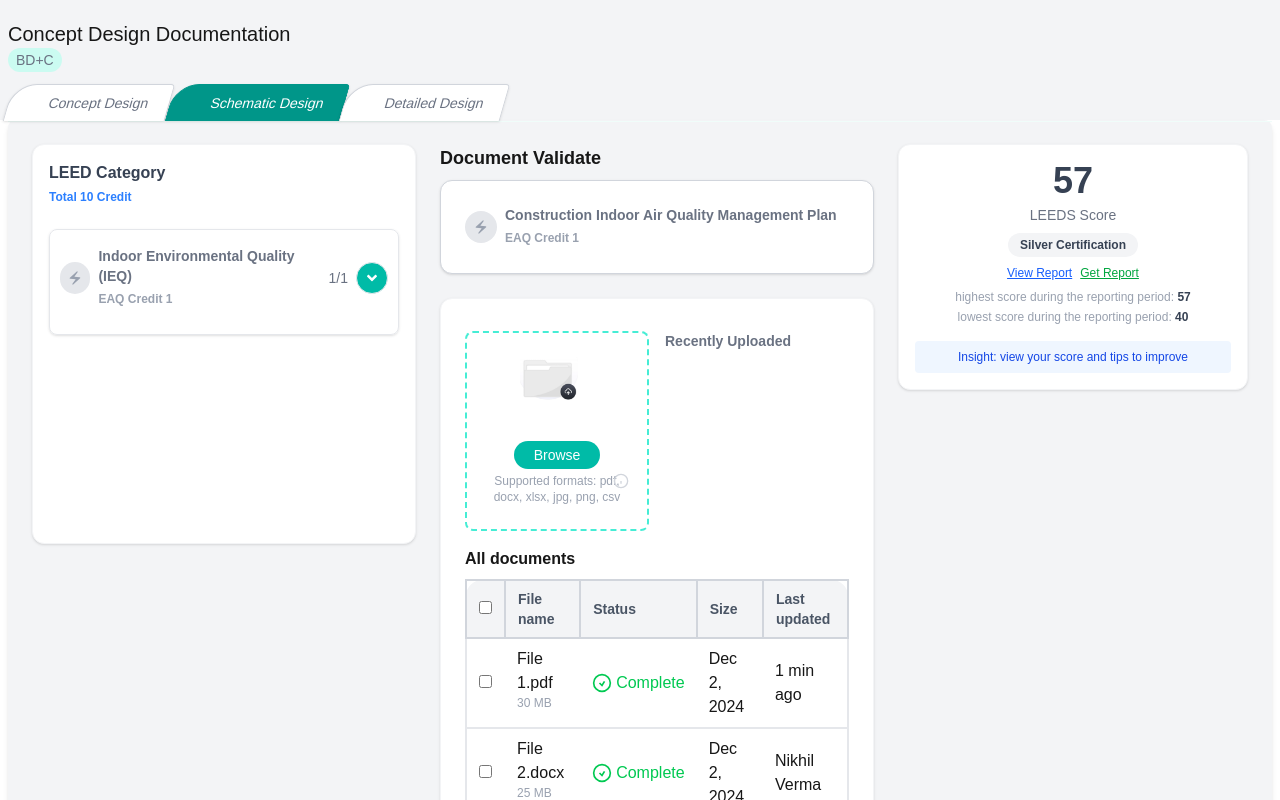
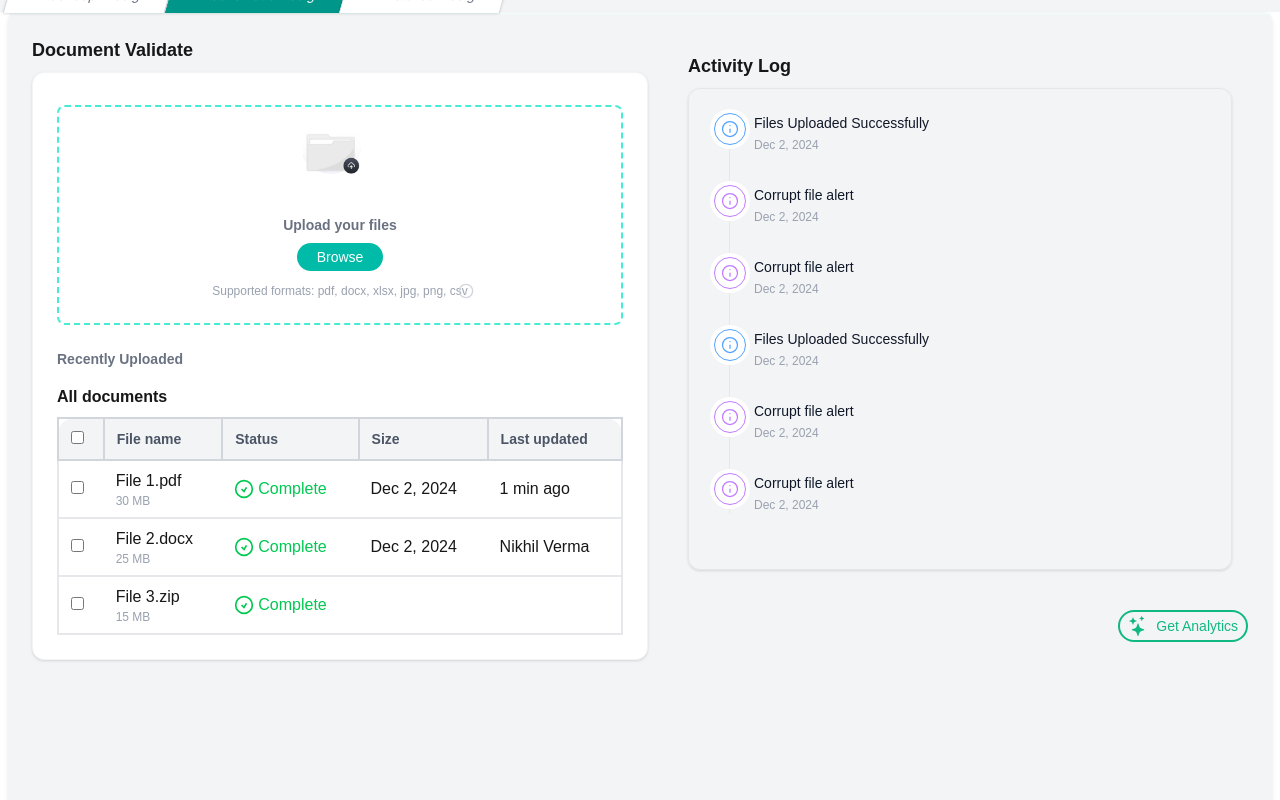
Before and after one commit to gayatrisustaininsight/green-ai-frontend, a Next.js app: page /dashboard in a window 1280 px wide. Shown: the top 800 px of the page. Built offline with nearby package versions, Linux system fonts and the light colour scheme.

Commit message:
Refactor DashboardWrapper layout, integrate Activity component, and update FileUpload component to support analytics feature. Adjust Button component icon for improved styling.

```diff
--- a/components/Dashbord/DashboardWrapper.tsx
+++ b/components/Dashbord/DashboardWrapper.tsx
@@ -10,6 +10,7 @@ import Tabs from "../common/Stages";
 import Stepper from "../common/Stepper";
 import { MdOutlineElectricBolt } from "react-icons/md";
 import { Button } from "../common/Button";
+import Activity from "../common/Acitivity";
 const activityLogs: { message: string; timestamp: string; type: "success" | "error" }[] = [
     { message: "Files Uploaded Successfully", timestamp: "Dec 2, 2024", type: "success" },
     { message: "Corrupt file alert", timestamp: "Dec 2, 2024", type: "error" },
@@ -57,10 +58,6 @@ const tableData = [
         type: "zip",
         size: "15 MB",
         status: "Complete",
-        date: "Dec 2, 2024",
-        lastUpdated: "Nikhil Verma",
-        owner: "v1.2",
-        version: "Edit",
     },
 ];
 
@@ -75,13 +72,13 @@ const DashboardWrapper = () => {
         <>
 
             <div className="flex  items-center  gap-4 bg-gray-100  justify-between w-full    pt-3 pr-1.5">
-                <div className="w-fit  p-2  mb-10">
+                {/* <div className="w-fit  p-2  mb-5">
                     <h4 className="text-xl  w-fit  font-medium">
                         Concept Design Documentation
                     </h4>
                     <span className="text-sm  p-1 font-medium text-gray-500 rounded-full bg-teal-100 px-2 py-1">
                         BD+C
-                    </span>
+                    </span> */}
                 {/* <span className="text-sm  text-gray-500 rounded-full bg-teal-50 px-2 py-1">
                         <span className="text-teal-700">
                             <svg xmlns="http://www.w3.org/2000/svg" fill="none" viewBox="0 0 24 24" strokeWidth={1.5} stroke="currentColor" className="w-4 h-4">
@@ -93,7 +90,7 @@ const DashboardWrapper = () => {
                         </span>
                     </span> */}
 
-                </div>
+                {/* </div> */}
 
             </div>
 
@@ -105,32 +102,34 @@ const DashboardWrapper = () => {
                 </div>
                 <div className="flex gap-6 w-full">
                     {/* Left Column */}
-                    <div className="flex-1 max-w-sm">
+                    {
+                        false ? (
+                            <div className="flex-1 max-w-sm bg-red-50">
                                 <ActivityLog logs={activityLogs} />
+                            </div>
+                        ) : (
+                            <>
+                            </>
+                        )
+                    }
+
+
+                    <div className=" flex-1  w-full">
+                        <h4 className="text-lg font-semibold mb-2">Document Validate</h4>
+                        {
+                            false ? (
+                                <div className="bg-white rounded-xl shadow-sm p-6 mb-6  w-full border border-gray-100">
 
                                 </div>
-                    <div className="max-w-3xl flex-1  w-full">
-                        <h4 className="text-lg font-semibold mb-2">Document Validate</h4>
-                        <div
-                            className="bg-white  flex items-center justify-between   rounded-xl shadow-sm p-6 mb-6 border border-gray-300"
-                        >
-                            <div className="flex flex-row gap-2 items-center">
-                                <div className="font-semibold bg-gray-200 rounded-full w-8 h-8 flex items-center justify-center  text-gray-400">
-                                    <MdOutlineElectricBolt />
-                                </div>
-                                <div>
-                                    <h4 className="text-sm font-semibold text-gray-500">{"Construction Indoor Air Quality Management Plan"}</h4>
-                                    <span className="text-xs font-semibold text-gray-400">
-                                        EAQ Credit 1
-                                    </span>
-                                </div>
-                            </div>
+                            ) : (
+                                <></>
+                            )
+                        }
 
-                        </div>
-
-                        <div className="bg-white rounded-xl shadow-sm p-6 mb-6 border border-gray-100">
+                        <div className="bg-white rounded-xl shadow-sm p-6 mb-6  w-full border border-gray-100">
 
                             <FileUpload
+                                isAnalytics={analytics}
                                 heading="Upload your files"
                                 description="Drag & drop your files here or choose files"
                                 formats="pdf, docx, xlsx, jpg, png, csv"
@@ -143,8 +142,10 @@ const DashboardWrapper = () => {
                     </div>
 
                     {/* Right Column */}
-                    <div className="w-[350px] flex flex-col gap-6">
+                    <div className={` flex  max-w-xl  flex-col gap-6 ${false ? "w-[350px]" : "w-full"}`}>
 
+                        {
+                            analytics ? (
                                 <ScoreCard
                                     score={57}
                                     maxScore={57}
@@ -152,14 +153,21 @@ const DashboardWrapper = () => {
                                     certification="Silver Certification"
                                     tips="Insight: view your score and tips to improve"
                                 />
-                    </div>
-                </div>
+                            ) : (
+                                <>
+                                    <Activity />
                                     <div className="flex justify-end">
                                         <Button
                                             variant="outline"
                                             size="sm"
                                             onClick={handleGetAnalytics}>Get Analytics</Button>
                                     </div>
+                                </>
+                            )
+                        }
+                    </div>
+                </div>
+
             </div>
         </>
     );
--- /dev/null
+++ b/components/common/Acitivity.tsx
@@ -0,0 +1,89 @@
+"use client";
+
+import React from "react";
+
+const activities = [
+    {
+        status: "Files Uploaded Successfully",
+        date: "Dec 2, 2024",
+        type: "success",
+    },
+    {
+        status: "Corrupt file alert",
+        date: "Dec 2, 2024",
+        type: "error",
+    },
+    {
+        status: "Corrupt file alert",
+        date: "Dec 2, 2024",
+        type: "error",
+    },
+    {
+        status: "Files Uploaded Successfully",
+        date: "Dec 2, 2024",
+        type: "success",
+    },
+    {
+        status: "Corrupt file alert",
+        date: "Dec 2, 2024",
+        type: "error",
+    },
+    {
+        status: "Corrupt file alert",
+        date: "Dec 2, 2024",
+        type: "error",
+    },
+
+];
+
+const iconClass = (type: string) =>
+    type === "success"
+        ? "text-blue-400 border-blue-400"
+        : "text-purple-400 border-purple-400";
+
+const Activity = () => {
+    return (
+        <div className="p-4">
+            <h2 className="text-lg font-semibold mb-2">Activity Log</h2>
+            <div className=" rounded-xl shadow border border-gray-200  p-6  x-h-[500px] overflow-y-auto">
+                <ol className="relative border-l border-gray-200 ml-4">
+                    {activities.map((activity, idx) => (
+                        <li className="mb-8 ml-6" key={idx}>
+                            <span
+                                className={`absolute flex items-center justify-center w-8 h-8 bg-white rounded-full -left-4 ring-4 ring-white border ${iconClass(
+                                    activity.type
+                                )}`}
+                            >
+                                {/* Info Icon SVG */}
+                                <svg
+                                    className="w-5 h-5"
+                                    fill="none"
+                                    stroke="currentColor"
+                                    strokeWidth="1.5"
+                                    viewBox="0 0 24 24"
+                                    xmlns="http://www.w3.org/2000/svg"
+                                >
+                                    <path
+                                        strokeLinecap="round"
+                                        strokeLinejoin="round"
+                                        d="M12 16v-4m0-4h.01M21 12c0 4.97-4.03 9-9 9s-9-4.03-9-9 4.03-9 9-9 9 4.03 9 9Z"
+                                    ></path>
+                                </svg>
+                            </span>
+                            <div className="flex flex-col">
+                                <span className="font-medium text-gray-900 text-sm">
+                                    {activity.status}
+                                </span>
+                                <span className="text-xs text-gray-400 mt-1">
+                                    {activity.date}
+                                </span>
+                            </div>
+                        </li>
+                    ))}
+                </ol>
+            </div>
+        </div>
+    );
+};
+
+export default Activity;
--- a/components/common/Button.tsx
+++ b/components/common/Button.tsx
@@ -1,6 +1,7 @@
 import { ReactNode } from "react";
 import Image from "next/image";
 import { WiStars } from "react-icons/wi";
+import { BsStars } from "react-icons/bs";
 
 
 interface ButtonProps extends React.ButtonHTMLAttributes<HTMLButtonElement> {
@@ -80,7 +81,7 @@ export const Button = ({
             )}
             {variant === "outline" ? (
                 <div className="flex flex-row gap-2 items-center">
-                    <WiStars className="text-[#10B981] text-2xl" />
+                    <BsStars className="text-[#10B981] text-xl" />
                     {children}
                 </div>
             ) : (
--- a/components/common/FileUpoad.tsx
+++ b/components/common/FileUpoad.tsx
@@ -15,6 +15,7 @@ interface FileUploadProps {
     uploadedCount?: number;
     totalCount?: number;
     folderName: string;
+    isAnalytics?: boolean;
 }
 
 interface FileProgress {
@@ -29,6 +30,7 @@ const FileUpload: React.FC<FileUploadProps> = ({
     description,
     formats,
     onFilesChange,
+    isAnalytics,
     maxFiles,
     error: errorProp,
     uploadedCount,
@@ -164,10 +166,10 @@ const FileUpload: React.FC<FileUploadProps> = ({
     };
 
     return (
-        <div className="w-full   flex flex-row gap-4  ">
+        <div className={`w-full   flex  gap-4  ${true ? "flex-col" : "flex-row"}`}>
             <div
 
-                className={`w-full max-w-[250px]   mt-2 ${dragActive ? "border-blue-400" : ""}`}
+                className={`w-full   mt-2 ${dragActive ? "border-blue-400" : ""} ${false ? "max-w-[250px]" : ""}`}
                 onDragOver={handleDragOver}
                 onDragLeave={handleDragLeave}
                 onDrop={handleDrop}
@@ -176,16 +178,16 @@ const FileUpload: React.FC<FileUploadProps> = ({
                     className={`border-2 p-4 border-dashed   ${dragActive ? "border-blue-400" : "border-teal-300"} rounded-lg bg-white px-6 py-6 flex flex-row items-center transition-colors duration-200 relative`}
                     onClick={openFileDialog}
                 >
-                    {isUploading && (
-                        <div className="absolute inset-0 bg-white bg-opacity-75 flex items-center justify-center">
-                            <div className="text-blue-600">Uploading...</div>
-                        </div>
-                    )}
+
                     <div className="flex flex-col items-center w-full">
+
                         <div className="flex-shrink-0 mr-4">
                             <Image src="/icons/FileUplaod.png" alt="folder" width={58} height={58} />
                         </div>
-                        <div className="flex-1 flex flex-col items-center justify-center mt-10 ">
+                        <div className="flex-1 flex flex-col items-center  gap-2 justify-center mt-10 ">
+                            <h4 className="text-sm font-semibold text-gray-500 w-full text-center">
+                                {heading}
+                            </h4>
                             <button className="text-sm bg-teal-500 text-white px-5 py-1 rounded-full font-medium text-center">Browse</button>
 
                             <div className="text-xs relative text-gray-400 text-center flex items-center mt-1">
```
Also changed, not shown: app/layout.tsx (line endings or trailing spaces). Lines whose indentation alone changed are shown as unchanged.
